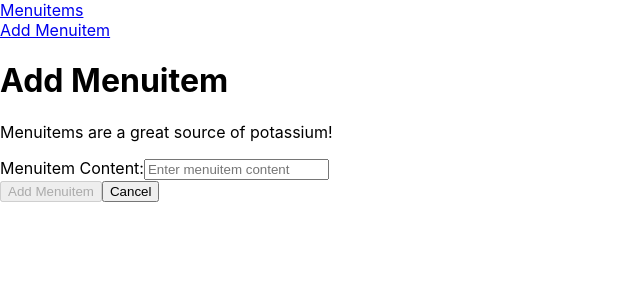
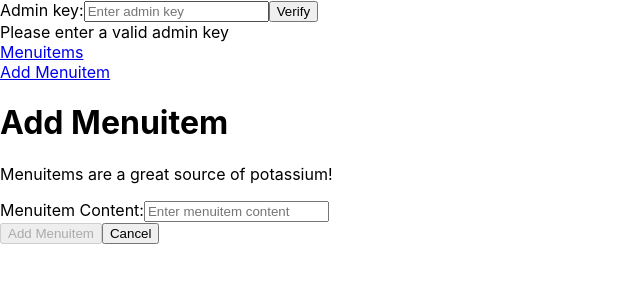
Before and after one commit to phides-code/myresto-frontend, a React (Vite) app: page /add-menuitem in a window 1280 px wide. Shown: the top 300 px of the page, without its empty margins (0-640 px from the left). Built offline with nearby package versions, Linux system fonts and the light colour scheme; no server answers.

Commit message:
rework with adminKey

```diff
--- a/eslint.config.js
+++ b/eslint.config.js
@@ -88,10 +88,12 @@ const eslintConfig = config(
             '@typescript-eslint/non-nullable-type-assertion-style': 0,
             '@typescript-eslint/no-floating-promises': 0,
             '@typescript-eslint/no-misused-promises': 0,
+            '@typescript-eslint/no-unused-vars': 'warn',
+            '@typescript-eslint/no-deprecated': 'warn',
         },
     },
 
-    prettierConfig
+    prettierConfig,
 );
 
 export default eslintConfig;
--- a/src/components/App.tsx
+++ b/src/components/App.tsx
@@ -1,5 +1,17 @@
+import { AdminKeyProvider } from '../context/AdminKeyContext';
+import { AdminKeyValidityProvider } from '../context/AdminKeyValidityContext';
+import AdminKeyValidator from '../features/adminKey/AdminKeyValidator';
 import Menuitems from '../features/menuitems/Menuitems';
 
 export const App = () => {
-    return <Menuitems />;
+    return (
+        <div>
+            <AdminKeyProvider>
+                <AdminKeyValidityProvider>
+                    <AdminKeyValidator />
+                    <Menuitems />
+                </AdminKeyValidityProvider>
+            </AdminKeyProvider>
+        </div>
+    );
 };
--- /dev/null
+++ b/src/context/AdminKeyContext.tsx
@@ -0,0 +1,43 @@
+import {
+    createContext,
+    useCallback,
+    useContext,
+    useRef,
+    type ReactNode,
+} from 'react';
+
+interface AdminKeyContextState {
+    getAdminKey: () => string;
+    setAdminKey: (v: string) => void;
+}
+
+const AdminKeyContext = createContext<AdminKeyContextState>({
+    getAdminKey: () => '',
+    setAdminKey: () => {
+        /* empty */
+    },
+});
+
+interface AdminKeyProviderProps {
+    children: ReactNode;
+}
+
+export const AdminKeyProvider = ({ children }: AdminKeyProviderProps) => {
+    const keyRef = useRef('');
+
+    const setAdminKey = useCallback((v: string) => {
+        keyRef.current = v;
+    }, []);
+
+    const getAdminKey = useCallback(() => keyRef.current, []);
+
+    return (
+        <AdminKeyContext.Provider value={{ getAdminKey, setAdminKey }}>
+            {children}
+        </AdminKeyContext.Provider>
+    );
+};
+
+export const useAdminKey = () => {
+    return useContext(AdminKeyContext);
+};
--- /dev/null
+++ b/src/context/AdminKeyValidityContext.tsx
@@ -0,0 +1,37 @@
+import type { ReactNode } from 'react';
+import { createContext, useMemo, useState } from 'react';
+
+interface AdminKeyValidityContextState {
+    adminKeyValid: boolean;
+    setAdminKeyValid: React.Dispatch<React.SetStateAction<boolean>>;
+}
+
+const AdminKeyValidityContext = createContext<AdminKeyValidityContextState>({
+    adminKeyValid: false,
+    setAdminKeyValid: () => {
+        /* empty */
+    },
+});
+
+interface AdminKeyValidityProviderProps {
+    children: ReactNode;
+}
+
+const AdminKeyValidityProvider = ({
+    children,
+}: AdminKeyValidityProviderProps) => {
+    const [adminKeyValid, setAdminKeyValid] = useState<boolean>(false);
+
+    const value = useMemo(
+        () => ({ adminKeyValid, setAdminKeyValid }),
+        [adminKeyValid],
+    );
+
+    return (
+        <AdminKeyValidityContext.Provider value={value}>
+            {children}
+        </AdminKeyValidityContext.Provider>
+    );
+};
+
+export { AdminKeyValidityContext, AdminKeyValidityProvider };
--- /dev/null
+++ b/src/features/adminKey/AdminKeyValidator.tsx
@@ -0,0 +1,69 @@
+import { useContext } from 'react';
+import { useLazyValidateAdminKeyQuery } from './adminKeyApiSlice';
+import { AdminKeyValidityContext } from '../../context/AdminKeyValidityContext';
+import { useAdminKey } from '../../context/AdminKeyContext';
+
+const AdminKeyValidator = () => {
+    const { getAdminKey, setAdminKey } = useAdminKey();
+
+    const { setAdminKeyValid } = useContext(AdminKeyValidityContext);
+
+    const [triggerValidateAdminKey, { data, isError, isLoading }] =
+        useLazyValidateAdminKeyQuery();
+
+    const adminKeyValid = data?.data as boolean;
+
+    const formDisabled = adminKeyValid || isLoading;
+
+    const handleAdminKeyChange = (ev: React.ChangeEvent<HTMLInputElement>) => {
+        setAdminKey(ev.target.value);
+    };
+
+    const handleSubmit = async (ev: React.FormEvent<HTMLFormElement>) => {
+        ev.preventDefault();
+
+        const adminKey = getAdminKey();
+
+        try {
+            const validationResult =
+                await triggerValidateAdminKey(adminKey).unwrap();
+
+            if (validationResult.data) {
+                setAdminKeyValid(true);
+            }
+        } catch (error) {
+            console.error('Error validating adminKey:', error);
+        }
+    };
+
+    return (
+        <div>
+            <form onSubmit={handleSubmit}>
+                <div>
+                    <label htmlFor='adminKey'>Admin key:</label>
+                    <input
+                        type='text'
+                        id='adminKey'
+                        name='adminKey'
+                        required
+                        placeholder='Enter admin key'
+                        onChange={handleAdminKeyChange}
+                        disabled={formDisabled}
+                    />
+                    <button type='submit' disabled={formDisabled}>
+                        Verify
+                    </button>
+                </div>
+
+                {isError && <div>Error validating admin key</div>}
+                {isLoading && <div>...</div>}
+                {adminKeyValid && <div>Admin key OK</div>}
+                {!adminKeyValid && !isLoading && !isError && (
+                    <div>Please enter a valid admin key</div>
+                )}
+            </form>
+        </div>
+    );
+};
+
+export default AdminKeyValidator;
--- /dev/null
+++ b/src/features/adminKey/adminKeyApiSlice.ts
@@ -0,0 +1,27 @@
+import { createApi, fetchBaseQuery } from '@reduxjs/toolkit/query/react';
+
+interface AdminKeyApiResponse {
+    data: boolean | null;
+    errorMessage: string | null;
+}
+
+const PATH = 'validateadminkey';
+const baseUrl = `${import.meta.env.VITE_SETTINGS_SERVICE_URL as string}/${PATH}`;
+
+export const adminKeyApiSlice = createApi({
+    baseQuery: fetchBaseQuery({
+        baseUrl,
+    }),
+    reducerPath: `${PATH}Api`,
+    endpoints: (build) => ({
+        validateAdminKey: build.query<AdminKeyApiResponse, string>({
+            query: (keyToValidate) => ({
+                url: '',
+                method: 'GET',
+                headers: { 'x-admin-key': keyToValidate },
+            }),
+        }),
+    }),
+});
+
+export const { useLazyValidateAdminKeyQuery } = adminKeyApiSlice;
--- a/src/features/menuitems/AddMenuitem.tsx
+++ b/src/features/menuitems/AddMenuitem.tsx
@@ -1,6 +1,11 @@
-import { useState } from 'react';
+import { useContext, useState } from 'react';
 import { useNavigate } from 'react-router';
-import { useGetMenuitemsQuery, usePostMenuitemMutation } from './menuitemsApiSlice';
+import {
+    useGetMenuitemsQuery,
+    usePostMenuitemMutation,
+} from './menuitemsApiSlice';
+import { AdminKeyValidityContext } from '../../context/AdminKeyValidityContext';
+import { useAdminKey } from '../../context/AdminKeyContext';
 
 interface AddMenuitemProps {
     setShowSuccess: React.Dispatch<React.SetStateAction<boolean>>;
@@ -9,19 +14,23 @@ interface AddMenuitemProps {
 const AddMenuitem = ({ setShowSuccess }: AddMenuitemProps) => {
     const navigate = useNavigate();
 
+    const { getAdminKey } = useAdminKey();
+
+    const { adminKeyValid } = useContext(AdminKeyValidityContext);
+
     const [newMenuitem, setNewMenuitem] = useState({
         content: '',
     });
 
-    const [postRecipe, { isLoading: isPostLoading, isError }] =
+    const [postMenuitem, { isLoading: isPostLoading, isError }] =
         usePostMenuitemMutation();
     const { refetch, isFetching: isGetFetching } = useGetMenuitemsQuery();
 
     const isLoading = isPostLoading || isGetFetching;
-    const submitDisabled = isLoading || !newMenuitem.content;
+    const submitDisabled = isLoading || !newMenuitem.content || !adminKeyValid;
     const cancelDisabled = isLoading;
 
-    const handleOnChange = (e: React.ChangeEvent<HTMLInputElement>) => {
+    const handleMenuItemChange = (e: React.ChangeEvent<HTMLInputElement>) => {
         setNewMenuitem({ ...newMenuitem, content: e.target.value });
     };
 
@@ -31,10 +40,14 @@ const AddMenuitem = ({ setShowSuccess }: AddMenuitemProps) => {
 
     const handleSubmit = async (e: React.FormEvent<HTMLFormElement>) => {
         e.preventDefault();
-        console.log('Adding new Menuitem:', newMenuitem);
+
+        const adminKey = getAdminKey();
 
         try {
-            const postResult = await postRecipe(newMenuitem).unwrap();
+            const postResult = await postMenuitem({
+                menuitem: newMenuitem,
+                adminKey,
+            }).unwrap();
 
             if (postResult.errorMessage) {
                 throw new Error(postResult.errorMessage);
@@ -62,11 +75,12 @@ const AddMenuitem = ({ setShowSuccess }: AddMenuitemProps) => {
                         required
                         placeholder='Enter menuitem content'
                         autoFocus
-                        onChange={handleOnChange}
+                        onChange={handleMenuItemChange}
                         value={newMenuitem.content}
                         disabled={isLoading}
                     />
                 </div>
+
                 <button type='submit' disabled={submitDisabled}>
                     Add Menuitem
                 </button>
@@ -83,4 +97,5 @@ const AddMenuitem = ({ setShowSuccess }: AddMenuitemProps) => {
         </div>
     );
 };
+
 export default AddMenuitem;
--- a/src/features/menuitems/MenuitemListItem.tsx
+++ b/src/features/menuitems/MenuitemListItem.tsx
@@ -1,10 +1,19 @@
 import { Link } from 'react-router';
-import { useDeleteMenuitemMutation, useGetMenuitemsQuery } from './menuitemsApiSlice';
-import { useState } from 'react';
+import {
+    useDeleteMenuitemMutation,
+    useGetMenuitemsQuery,
+} from './menuitemsApiSlice';
+import { useContext, useState } from 'react';
 import type { Menuitem } from '../../types';
+import { AdminKeyValidityContext } from '../../context/AdminKeyValidityContext';
+import { useAdminKey } from '../../context/AdminKeyContext';
 
 const MenuitemListItem = ({ menuitem }: { menuitem: Menuitem }) => {
-    const [deleteMenuitem, { isLoading, isError }] = useDeleteMenuitemMutation();
+    const { getAdminKey } = useAdminKey();
+    const { adminKeyValid } = useContext(AdminKeyValidityContext);
+
+    const [deleteMenuitem, { isLoading, isError }] =
+        useDeleteMenuitemMutation();
     const { refetch, isFetching } = useGetMenuitemsQuery();
 
     const [deletingThis, setDeletingThis] = useState(false);
@@ -12,9 +21,14 @@ const MenuitemListItem = ({ menuitem }: { menuitem: Menuitem }) => {
     const handleDelete = async () => {
         console.log(`Deleting menuitem with id: ${menuitem.id}`);
 
+        const adminKey = getAdminKey();
+
         try {
             setDeletingThis(true);
-            const deleteResult = await deleteMenuitem(menuitem.id).unwrap();
+            const deleteResult = await deleteMenuitem({
+                id: menuitem.id,
+                adminKey,
+            }).unwrap();
 
             if (deleteResult.errorMessage) {
                 throw new Error(deleteResult.errorMessage);
@@ -26,7 +40,8 @@ const MenuitemListItem = ({ menuitem }: { menuitem: Menuitem }) => {
         }
     };
 
-    const disableDeleteButton = (isFetching || isLoading) && deletingThis;
+    const disableDeleteButton =
+        ((isFetching || isLoading) && deletingThis) || !adminKeyValid;
 
     return (
         <li>
--- a/src/features/menuitems/ViewMenuitem.tsx
+++ b/src/features/menuitems/ViewMenuitem.tsx
@@ -4,10 +4,15 @@ import {
     useGetMenuitemsQuery,
     usePutMenuitemMutation,
 } from './menuitemsApiSlice';
-import { useState } from 'react';
+import { useContext, useState } from 'react';
+import { AdminKeyValidityContext } from '../../context/AdminKeyValidityContext';
+import { useAdminKey } from '../../context/AdminKeyContext';
 
 const ViewMenuitem = () => {
     const { menuitemId } = useParams<{ menuitemId: string }>();
+    const { adminKeyValid } = useContext(AdminKeyValidityContext);
+
+    const { getAdminKey } = useAdminKey();
 
     const [editMode, setEditMode] = useState(false);
     const [updatedContent, setUpdatedContent] = useState('');
@@ -20,7 +25,7 @@ const ViewMenuitem = () => {
         isFetching: isQueryFetching,
         refetch: refetchQuery,
     } = useGetMenuitemByIdQuery(menuitemId as string);
-    const [putRecipe, { isLoading: isPutLoading, isError: isPutError }] =
+    const [putMenuitem, { isLoading: isPutLoading, isError: isPutError }] =
         usePutMenuitemMutation();
     const { isFetching: isGetFetching, refetch: refetchGet } =
         useGetMenuitemsQuery();
@@ -46,10 +51,12 @@ const ViewMenuitem = () => {
         e.preventDefault();
         console.log('Updating Menuitem:', updatedContent);
 
+        const adminKey = getAdminKey();
+
         try {
-            const putResult = await putRecipe({
-                id: menuitemId as string,
-                content: updatedContent,
+            const putResult = await putMenuitem({
+                menuitem: { id: menuitemId, content: updatedContent },
+                adminKey,
             }).unwrap();
 
             if (putResult.errorMessage) {
@@ -77,7 +84,8 @@ const ViewMenuitem = () => {
 
     const contentUnchanged = menuitem.content === updatedContent;
     const isLoading = isPutLoading || isQueryFetching || isGetFetching;
-    const submitDisabled = isLoading || contentUnchanged || !updatedContent;
+    const submitDisabled =
+        isLoading || contentUnchanged || !updatedContent || !adminKeyValid;
     const cancelDisabled = isLoading;
 
     return (
--- a/src/features/menuitems/menuitemsApiSlice.ts
+++ b/src/features/menuitems/menuitemsApiSlice.ts
@@ -9,6 +9,16 @@ interface MenuitemsApiResponse {
 interface MenuitemApiResponse {
     data: Menuitem | null;
     errorMessage: string | null;
+}
+
+interface MenuitemPayloadWithAdminKey {
+    menuitem: Partial<Menuitem>;
+    adminKey: string;
+}
+
+interface MenuitemIdPayloadWithAdminKey {
+    id: string;
+    adminKey: string;
 }
 
 const PATH = 'menuitems';
@@ -31,24 +41,36 @@ export const menuitemsApiSlice = createApi({
                 method: 'GET',
             }),
         }),
-        postMenuitem: build.mutation<MenuitemApiResponse, Partial<Menuitem>>({
-            query: (newMenuitem) => ({
+        postMenuitem: build.mutation<
+            MenuitemApiResponse,
+            MenuitemPayloadWithAdminKey
+        >({
+            query: (payload) => ({
                 url: '',
                 method: 'POST',
-                body: newMenuitem,
+                body: payload.menuitem,
+                headers: { 'x-admin-key': payload.adminKey },
             }),
         }),
-        deleteMenuitem: build.mutation<MenuitemApiResponse, string>({
-            query: (id) => ({
-                url: `/${id}`,
+        deleteMenuitem: build.mutation<
+            MenuitemApiResponse,
+            MenuitemIdPayloadWithAdminKey
+        >({
+            query: (payload) => ({
+                url: `/${payload.id}`,
                 method: 'DELETE',
+                headers: { 'x-admin-key': payload.adminKey },
             }),
         }),
-        putMenuitem: build.mutation<MenuitemApiResponse, Partial<Menuitem>>({
-            query: (updatedMenuitem) => ({
-                url: `/${updatedMenuitem.id}`,
+        putMenuitem: build.mutation<
+            MenuitemApiResponse,
+            MenuitemPayloadWithAdminKey
+        >({
+            query: (payload) => ({
+                url: `/${payload.menuitem.id}`,
                 method: 'PUT',
-                body: updatedMenuitem,
+                body: payload.menuitem,
+                headers: { 'x-admin-key': payload.adminKey },
             }),
         }),
     }),
```
Also changed, not shown: src/app/store.ts (+5 -2 lines).
